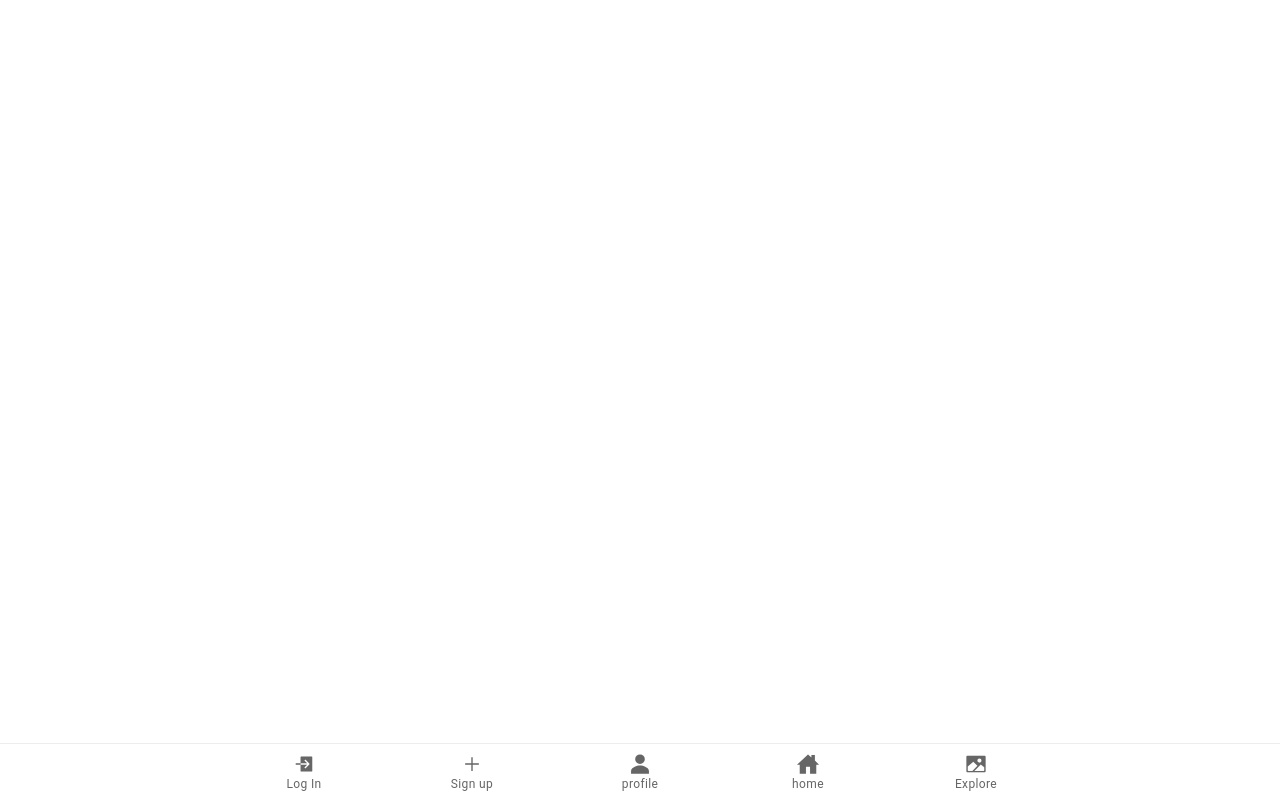
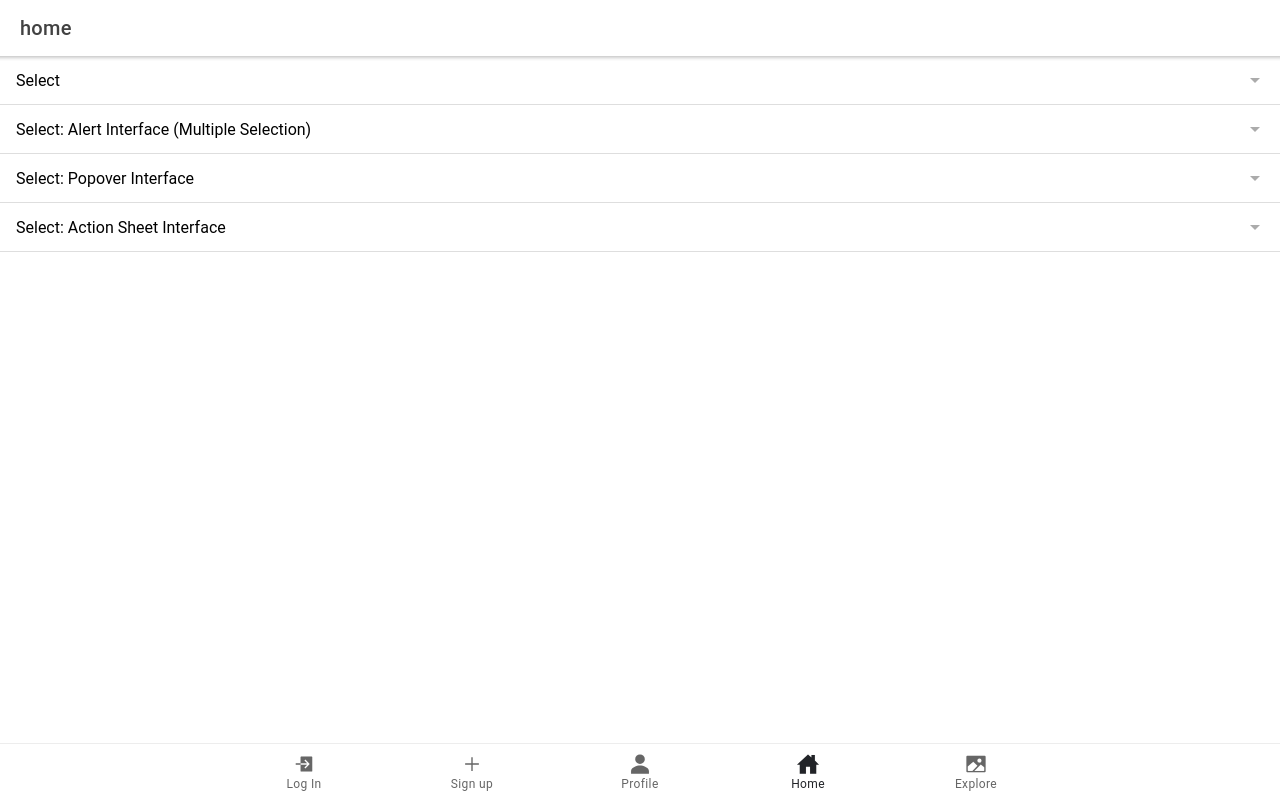
Before and after one commit to artichokecreativepdx/react-travel-app, a React (Create React App) app: page /home in a window 1280 px wide. Built offline with nearby package versions, Linux system fonts and the light colour scheme.

Commit message:
Building map function

```diff
--- a/package.json
+++ b/package.json
@@ -19,6 +19,7 @@
     "axios": "^0.23.0",
     "gulp": "^4.0.2",
     "node-sass": "^5.0.0",
+    "pigeon-maps": "^0.19.7",
     "python": "^0.0.4",
     "react": "^17.0.2",
     "react-dom": "^17.0.2",
--- a/src/App.js
+++ b/src/App.js
@@ -10,9 +10,9 @@ import {
 } from '@ionic/react';
 import { IonReactRouter } from '@ionic/react-router';
 import { personSharp, imageSharp, homeSharp, logInSharp, addSharp} from 'ionicons/icons';
-import Tab1 from './pages/Tab1';
-import Tab2 from './pages/Tab2';
-import Tab3 from './pages/Tab3';
+import Profile from './pages/profile';
+import Home from './pages/home';
+import Explore from './pages/explore';
 import '@ionic/react/css/core.css';
 /* Basic CSS for apps built with Ionic */
 import '@ionic/react/css/normalize.css';
@@ -35,6 +35,7 @@ import SignUp from './pages/signup';
 
 
 
+
 function App() {
   return (
     <IonApp>
@@ -47,17 +48,17 @@ function App() {
           <Route exact path="/login">
             <Login />
           </Route>
-          <Route exact path="/tab1">
-            <Tab1 />
+          <Route exact path="/profile">
+            <Profile />
           </Route>
-          <Route exact path="/tab2">
-            <Tab2 />
+          <Route exact path="/home">
+            <Home />
           </Route>
-          <Route path="/tab3">
-            <Tab3 />
+          <Route path="/explore">
+            <Explore />
           </Route>
           <Route exact path="/">
-            <Redirect to="/tab1" />
+            <Redirect to="/home" />
           </Route>
         </IonRouterOutlet>
         <IonTabBar slot="bottom">
@@ -69,15 +70,15 @@ function App() {
             <IonIcon icon={addSharp} />
             <IonLabel>Sign up</IonLabel>
           </IonTabButton>
-          <IonTabButton tab="tab1" href="/tab1">
+          <IonTabButton tab="profile" href="/profile">
             <IonIcon icon={personSharp} />
-            <IonLabel>profile</IonLabel>
+            <IonLabel>Profile</IonLabel>
           </IonTabButton>
-          <IonTabButton tab="tab2" href="/tab2">
+          <IonTabButton tab="home" href="/home">
             <IonIcon icon={homeSharp} />
-            <IonLabel>home</IonLabel>
+            <IonLabel>Home</IonLabel>
           </IonTabButton>
-          <IonTabButton tab="tab3" href="/tab3">
+          <IonTabButton tab="explore" href="/explore">
             <IonIcon icon={imageSharp} />
             <IonLabel>Explore</IonLabel>
           </IonTabButton>
--- a/src/pages/Tab2.js
+++ /dev/null
@@ -1,18 +0,0 @@
-import { IonContent, IonHeader, IonPage, IonTitle, IonToolbar, IonAvatar, IonCard,IonCardContent} from '@ionic/react';
-
-const Tab2 = () => {
-  return (
-    <IonPage>
-      <IonHeader>
-        <IonToolbar>
-          <IonTitle>home</IonTitle>
-        </IonToolbar>
-      </IonHeader>
-      <IonContent fullscreen>
-<IonToolbar></IonToolbar>
-      </IonContent>
-    </IonPage>
-  );
-};
-
-export default Tab2;
--- /dev/null
+++ b/src/pages/explore.js
@@ -0,0 +1,40 @@
+import React from 'react';
+import { Map, Marker } from "pigeon-maps"
+import { IonContent, IonTitle, IonIcon, IonSearchbar, IonToolbar, IonPage,IonButtons, IonButton, IonCard } from '@ionic/react';
+import {search} from 'ionicons/icons';
+
+export function MyMap() {
+  return (
+    <Map height={300} defaultCenter={[50.879, 4.6997]} defaultZoom={11}>
+      <Marker width={50} anchor={[50.879, 4.6997]} />
+    </Map>
+  )
+}
+
+export const Explore = () => {
+
+  return (
+    <IonPage>
+      <IonContent>
+      <IonToolbar>
+      <IonTitle slot="start">
+              Explore
+           </IonTitle>
+           </IonToolbar>
+           <IonToolbar>
+    <IonButtons slot="primary">
+      <IonButton onClick={() => {}}>
+        <IonIcon slot="icon-only" icon={search} />
+      </IonButton>
+    </IonButtons>
+    <IonSearchbar placeholder="Search Favorites" />
+  </IonToolbar>
+        <IonCard>
+
+
+        </IonCard>
+      </IonContent>
+    </IonPage>
+  );
+};
+  export default Explore;
--- a/src/pages/Tab3.js
+++ b/src/pages/home.js
@@ -1,30 +1,18 @@
-import React from 'react';
-import { IonContent, IonTitle, IonIcon, IonSearchbar, IonToolbar, IonItem, IonLabel, IonSelect, IonSelectOption, IonPage,IonButtons, IonButton } from '@ionic/react';
-import {search} from 'ionicons/icons';
-
+import { IonContent, IonHeader, IonPage, IonTitle, IonToolbar, IonItem, IonLabel, IonSelect, IonSelectOption, } from '@ionic/react';
 const options = {
   cssClass: 'my-custom-interface'
 };
-
-export const Tab3 = () => {
-
+const Home = () => {
   return (
     <IonPage>
-      <IonContent>
-      <IonToolbar>
-      <IonTitle slot="start">
-              Explore
-           </IonTitle>
-           </IonToolbar>
-           <IonToolbar>
-    <IonButtons slot="primary">
-      <IonButton onClick={() => {}}>
-        <IonIcon slot="icon-only" icon={search} />
-      </IonButton>
-    </IonButtons>
-    <IonSearchbar placeholder="Search Favorites" />
-  </IonToolbar>
-        <IonItem>
+      <IonHeader>
+        <IonToolbar>
+          <IonTitle>home</IonTitle>
+        </IonToolbar>
+      </IonHeader>
+      <IonContent fullscreen>
+<IonToolbar>
+<IonItem>
           <IonLabel>Select</IonLabel>
           <IonSelect>
             <IonSelectOption value="brown">Brown</IonSelectOption>
@@ -62,8 +50,10 @@ export const Tab3 = () => {
             <IonSelectOption value="red">Red</IonSelectOption>
           </IonSelect>
         </IonItem>
+</IonToolbar>
       </IonContent>
     </IonPage>
   );
 };
-  export default Tab3;
+
+export default Home;
--- a/src/pages/Tab1.js
+++ b/src/pages/profile.js
@@ -1,7 +1,7 @@
 import { IonContent, IonHeader, IonPage, IonTitle, IonToolbar, IonCard, IonAvatar, IonCardContent} from '@ionic/react';
 
 
-const Tab1 = () => {
+const Profile = () => {
   return (
     <IonPage>
       <IonHeader>
@@ -15,7 +15,7 @@ const Tab1 = () => {
        <IonCard>
        <IonCard>
     <IonAvatar>
-      <img src="https://gravatar.com/avatar/dba6bae8c566f9d4041fb9cd9ada7741?d=identicon&f=y" />
+      <img src="https://gravatar.com/avatar/dba6bae8c566f9d4041fb9cd9ada7741?d=identicon&f=y" alt="" />
     </IonAvatar>
     <IonCardContent></IonCardContent>
     </IonCard>
@@ -33,4 +33,4 @@ const Tab1 = () => {
   );
 };
 
-export default Tab1;
+export default Profile;
```
Also changed, not shown: 2 other files (tests, documents, lock files or other folders).
